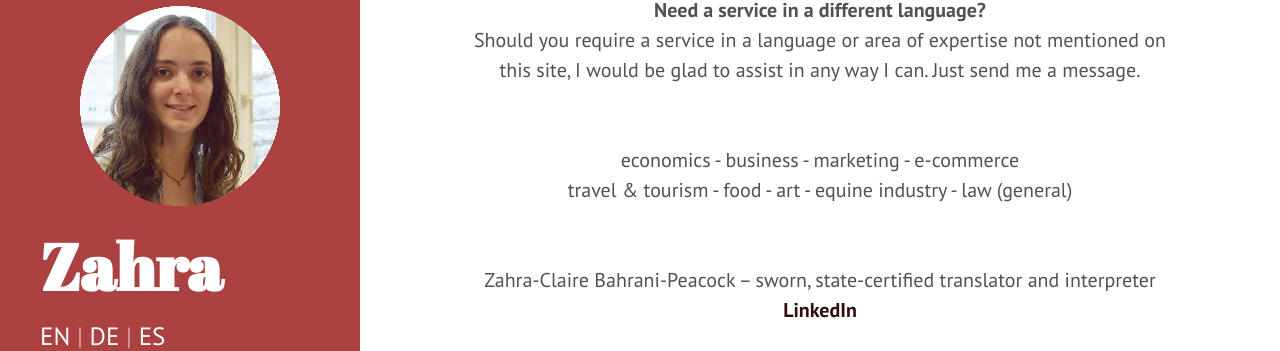
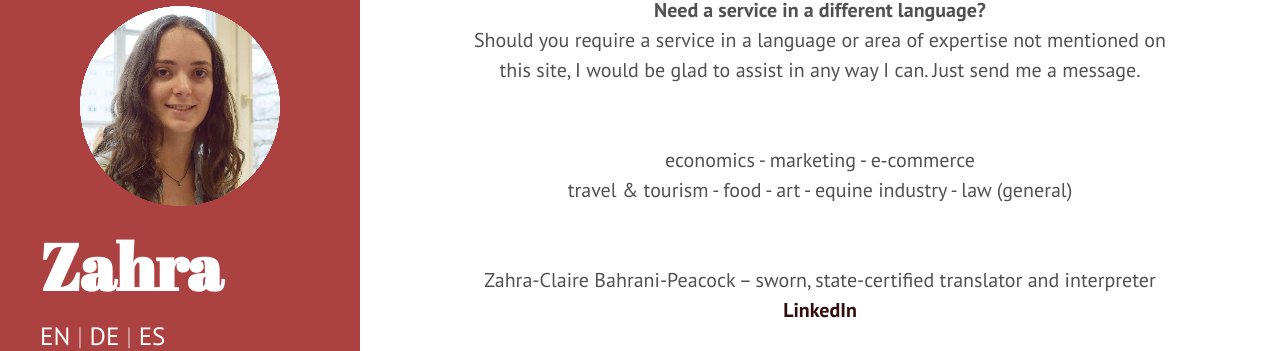
Before and after one commit to Zahra-Claire-Bahrani-Peacock/zahra-claire-bahrani-peacock.github.io, a Jekyll site: the page built from index.html, in a window 1280 px wide. Shown: the part 295-646 px from the top of the page. Built offline with Jekyll 4.4.1, drawn with Linux system fonts in a browser that asks for light colours; the list of posts is cut into pages by our own code.

Commit message:
Changes 02.2021

```diff
--- a/index.html
+++ b/index.html
@@ -14,7 +14,7 @@ description: Zahra-Claire Bahrani-Peacock is an English translator for economics
 <div align="center">Should you require a service in a language or area of expertise not mentioned on this site, I would be glad to assist in any way I can. Just send me a message.</div>
 <br/>
 <br/>
-<div align="center">economics - business - marketing - e-commerce</div>
+<div align="center">economics - marketing - e&#8209;commerce</div>
 <div align="center">travel & tourism - food - art - equine industry - law (general)</div>
 <br/>
 <br/>
```
Also changed, not shown: CPD-2016.md (+1 -1 lines).
